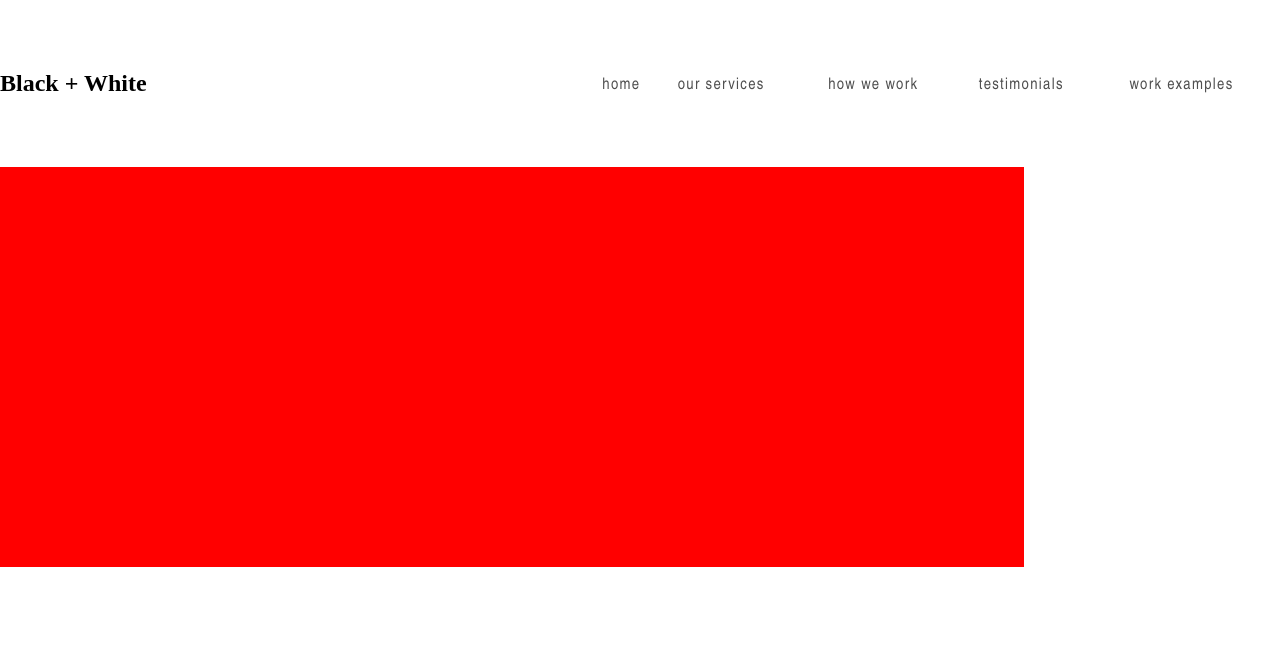
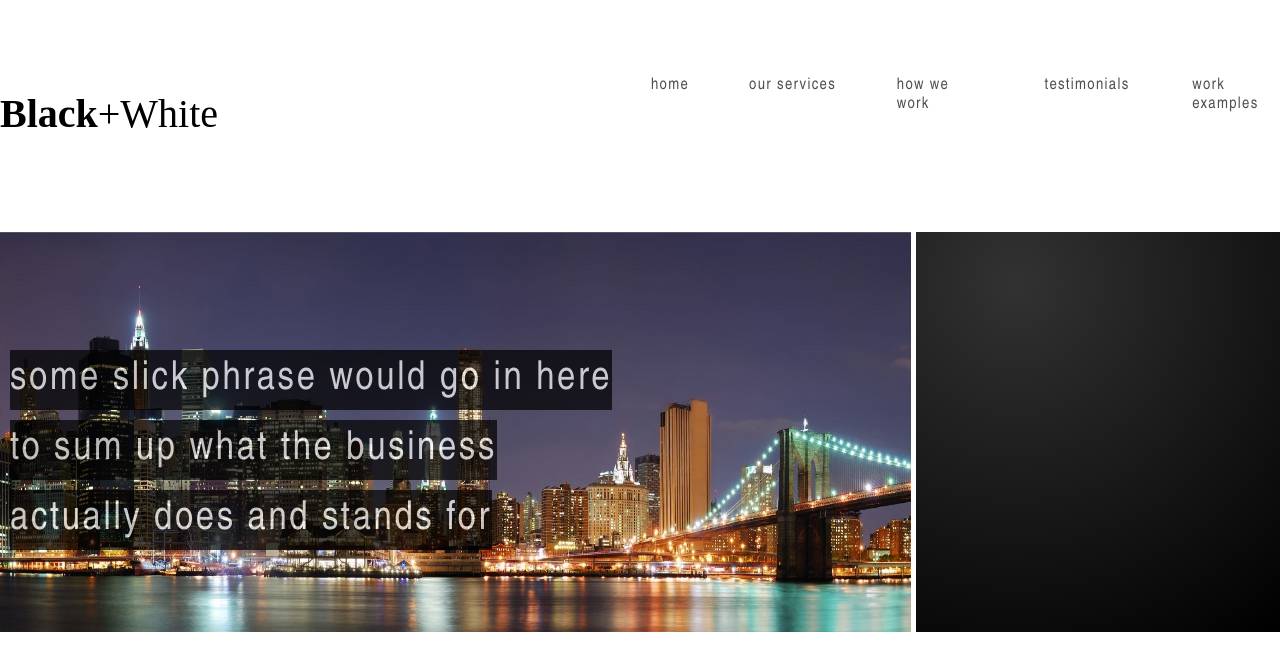
Before and after one commit to TriStarRiT/Sites, a plain HTML site: page index.html in a window 1280 px wide. Drawn offline with Linux system fonts and the light colour scheme.

Commit message:
0.02 added script

```diff
--- a/index.html
+++ b/index.html
@@ -6,11 +6,13 @@
     <meta name="viewport" content="width=device-width, initial-scale=1.0">
     <link rel="stylesheet" href="style.css">
     <title>Cringe</title>
+    <script>scr="script.js"</script>
 </head>
 <body class="body">
+    <!--Начало шапки &times;-->
     <header>
         <nav class="header_table">
-            <div class="logo"><div><h1><strong>Black</strong> + White</h1></div></div>
+            <div class="logo"><p id="cal" onclick="rotate()"><strong>Black</strong>+White</p></div>
             <div><p class="header_text">home</p></div>
             <div><p class="header_text">our services</p></div>
             <div><p class="header_text">how we work</p></div>
@@ -18,9 +20,25 @@
             <div><p class="header_text">work examples</p></div>
         </nav>
     </header>
+    <!--Конец шапки-->
+
+    <!--Блок с картиночками-->
     <nav class="top_pic">
-        <div class="pic"></div>
-        <div></div>
+        <div>
+            <img class="pic" src="img/toppic.jpg"></img>
+            <p class="text_on_pic" style="top:310px">some slick phrase would go in here<br></p>
+            <p class="text_on_pic" style="top:380px">to sum up what the business<br></p>
+            <p class="text_on_pic">actually does and stands for</p>
+        </div>
+        <div class="pic2"></div>
     </nav>
+    <!--Конец блока с картиночками-->
+
+    <!--Много цитат-->
+    <main class="main">
+        <nav></nav>
+        <nav></nav>
+        <nav></nav>
+    </main>
 </body>
 </html>
--- /dev/null
+++ b/script.js
@@ -0,0 +1,3 @@
+function rotate(){
+  document.getElementById(cal).innerHTML="<strong>Black</strong>+White"
+}
--- a/style.css
+++ b/style.css
@@ -11,23 +11,47 @@
     margin-right: auto;
 }
 .logo{
-
+    font-size:40px;
+    margin-bottom:5px;
 }
 .header_text{
     margin-top:27px;
+    margin-left:60px;
     color:#4f4f4f;
     font-family: Arial Narrow, sans-serif;
     letter-spacing: 1pt;
 }
 .top_pic{
     display:grid;
-    grid-template-columns: 8fr 2fr;
+    grid-template-columns: 5fr 2fr;
+    grid-column-gap: 5px;
     margin-left:auto;
     margin-right: auto;
     margin-top: 50px;
 }
 .pic{
-    background-color: red;
     width:100%;
     height:400px;
 }
+.pic2{
+    width:100%;
+    height:400px;
+    background: radial-gradient(circle farthest-corner at 100px 50px, #333232, black);
+    position:relative;
+}
+.text_on_pic{
+    top:450px;
+    margin-left:10px;
+    position:absolute;
+    background-color: black;
+    color:white;
+    font-size:40px;
+    line-height:60px;
+    opacity: .7;
+    font-family: Arial Narrow, sans-serif;
+    letter-spacing: 2pt;
+}
+.main{
+    display:grid;
+    grid-template-columns: 2.5fr 2.5fr 2fr;
+}
```
Also changed, not shown: img/toppic.jpg (added).
